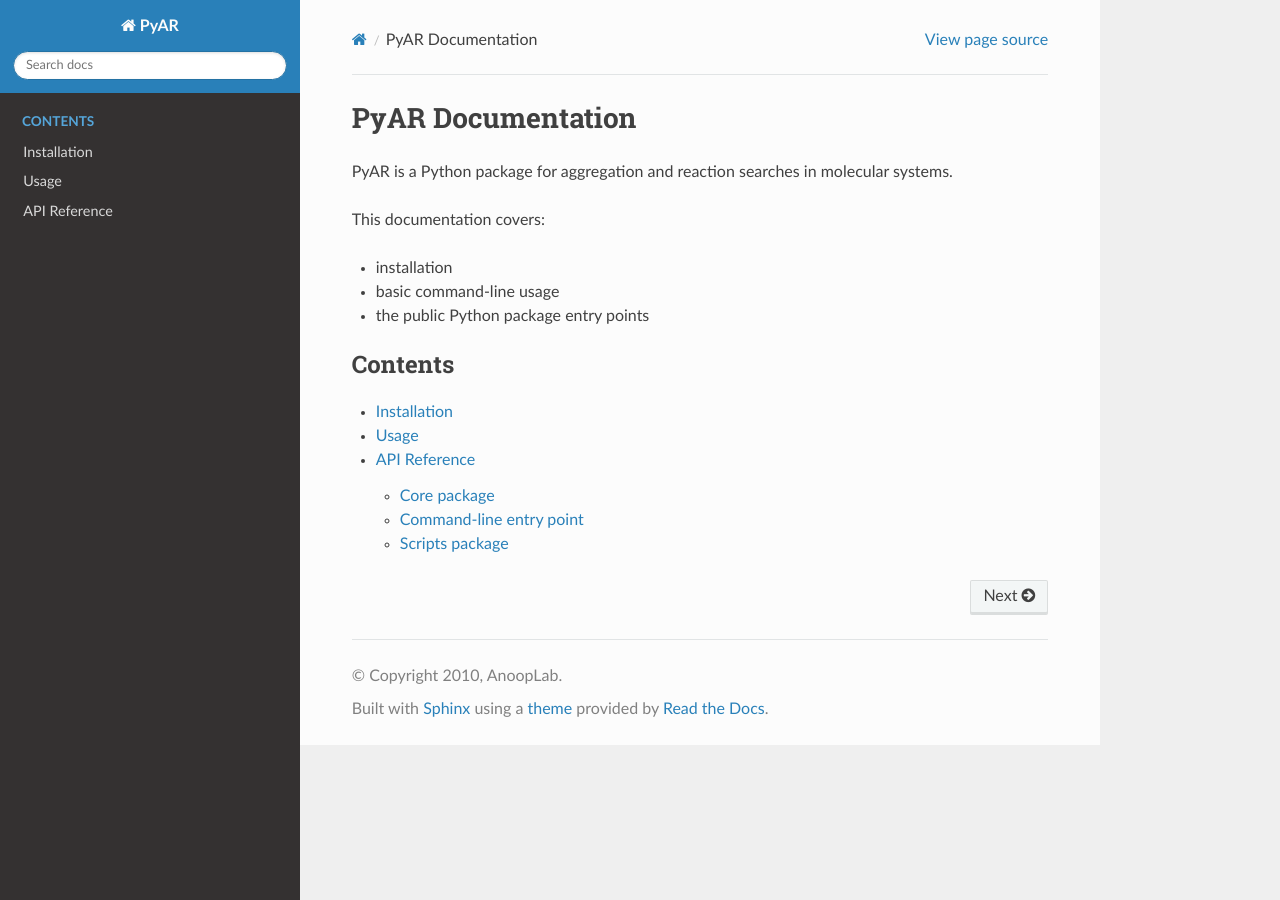
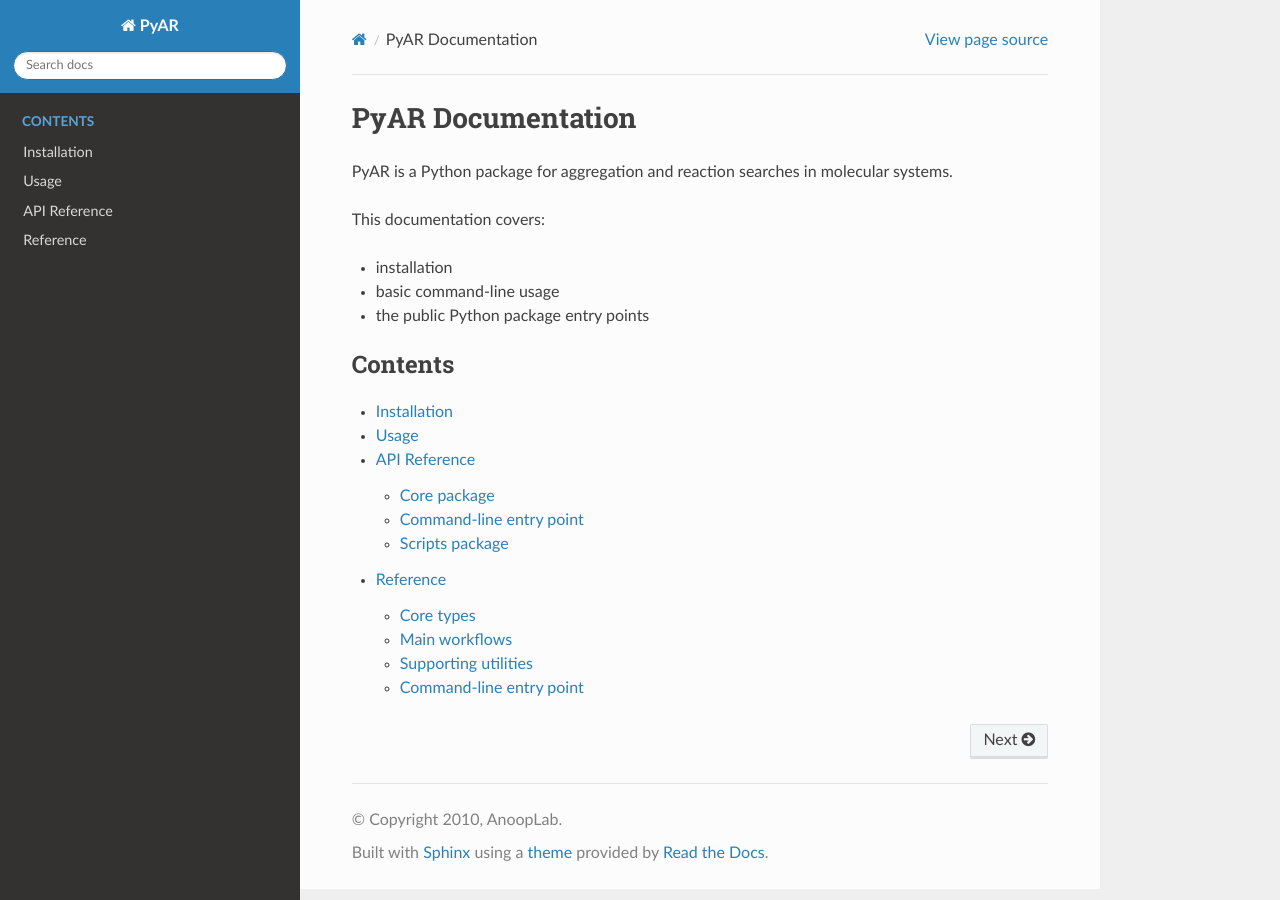
Before and after one commit to anooplab/pyar, a Sphinx documentation site: the page built from docs/index.rst, in a window 1280 px wide. Built offline with Sphinx 7.4.7 and the Read the Docs theme 3.1.0, drawn with Linux system fonts in a browser that asks for light colours.

Commit message:
expand api reference docs

```diff
--- a/docs/index.rst
+++ b/docs/index.rst
@@ -16,3 +16,4 @@ This documentation covers:
    installation
    usage
    api
+   reference
--- /dev/null
+++ b/docs/reference.rst
@@ -0,0 +1,44 @@
+Reference
+=========
+
+This page collects the main modules that make up PyAR.
+
+Core types
+----------
+
+.. automodule:: pyar.Molecule
+   :members:
+   :undoc-members:
+
+Main workflows
+--------------
+
+.. automodule:: pyar.aggregator
+   :members:
+   :undoc-members:
+
+.. automodule:: pyar.reactor
+   :members:
+   :undoc-members:
+
+.. automodule:: pyar.optimiser
+   :members:
+   :undoc-members:
+
+.. automodule:: pyar.scan
+   :members:
+   :undoc-members:
+
+Supporting utilities
+--------------------
+
+.. automodule:: pyar.property
+   :members:
+   :undoc-members:
+
+Command-line entry point
+------------------------
+
+.. automodule:: pyar.cli
+   :members: argument_parse, main
+   :undoc-members:
```
